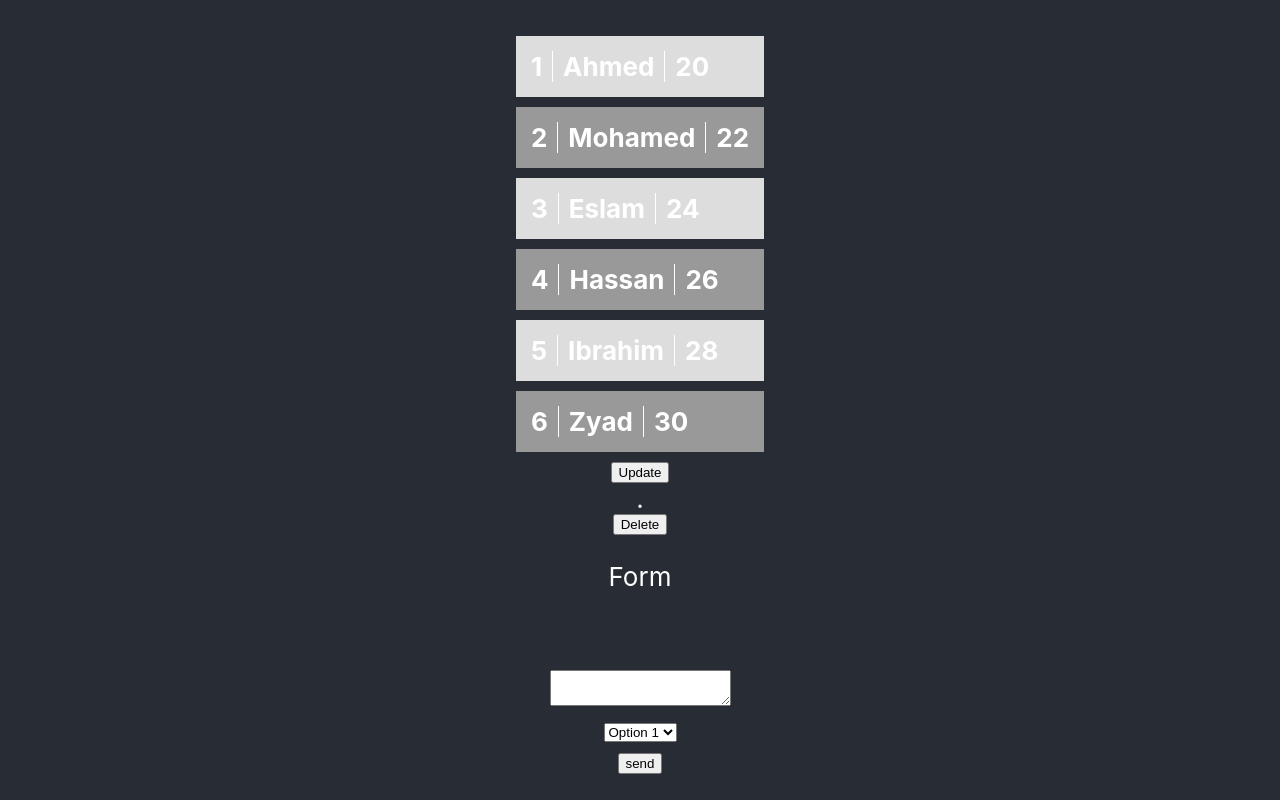
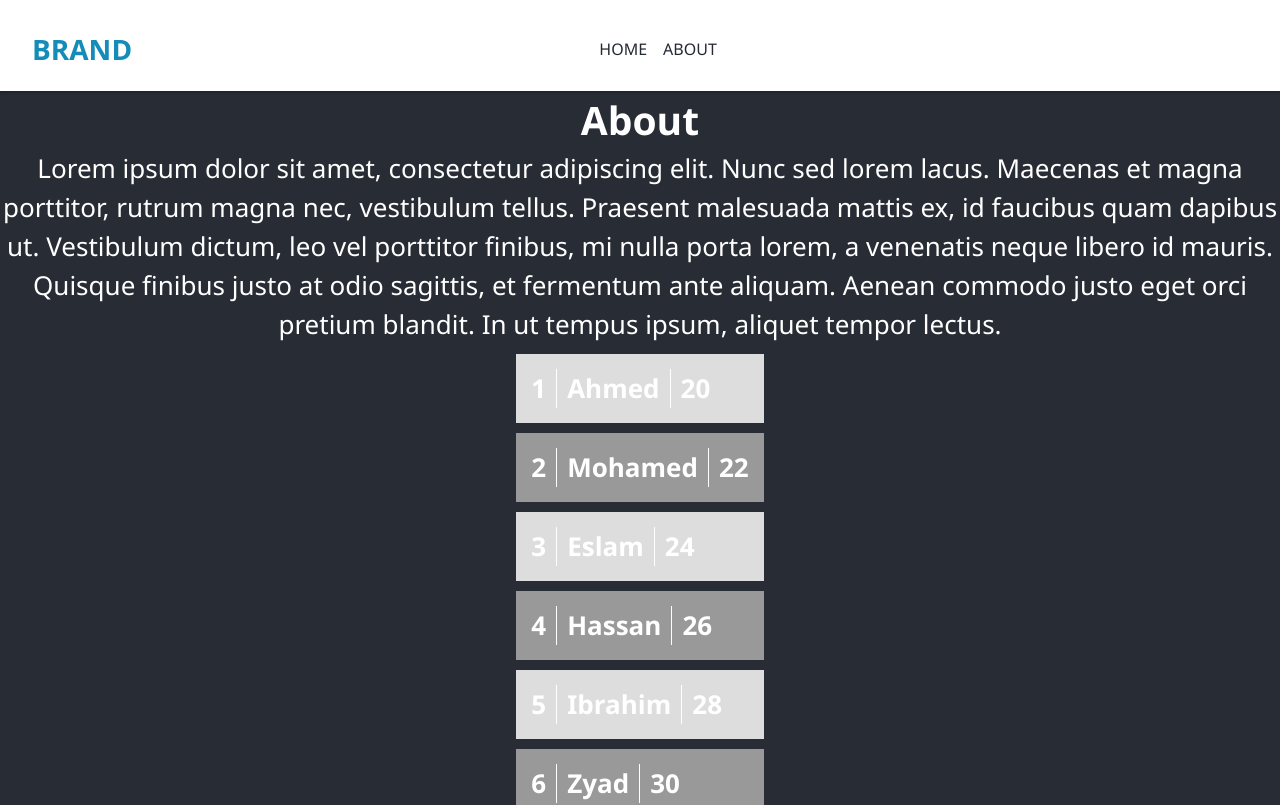
Before and after one commit to asayedio/myfirst-react-app, a React (Create React App) app: page /about in a window 1280 px wide. Shown: the top 805 px of the page. Built offline with nearby package versions, Linux system fonts and the light colour scheme.

Commit message:
Implement react router

```diff
--- a/package.json
+++ b/package.json
@@ -8,6 +8,7 @@
     "@testing-library/user-event": "^7.2.1",
     "react": "^17.0.1",
     "react-dom": "^17.0.1",
+    "react-router-dom": "^5.2.0",
     "react-scripts": "3.4.4"
   },
   "scripts": {
--- a/src/App.js
+++ b/src/App.js
@@ -1,9 +1,13 @@
 import React, { useState, Component } from 'react';
+import { BrowserRouter, Route } from 'react-router-dom';
 import logo from './logo.svg';
 import './App.css';
 import Child from './Child.js';
 import { num1, num2, test, test2 } from './module.js';
 import Items from './components/Items.js';
+import Nav from './components/Nav.js';
+import Home from './components/Home';
+import About from './components/About';
 class App extends Component {
   // Declare a new state variable, which we'll call "count"
   /*   const [info, changeIntialInfo] = React.useState({
@@ -43,15 +47,15 @@ class App extends Component {
   state = {
     name: ''
   }
-  constructor(){
+  constructor() {
     super();
     console.log("constructor");
   }
-componentDidMount(){
+  componentDidMount() {
     console.log("componentDidMount");
   }
-componentDidUpdate(preveprops,prevState){
-  console.log("componentDidUpdate",preveprops,prevState);
+  componentDidUpdate(preveprops, prevState) {
+    console.log("componentDidUpdate", preveprops, prevState);
   }
   state = {
     items: [
@@ -65,9 +69,9 @@ componentDidUpdate(preveprops,prevState){
   };
   update = (e) => {
     let items = this.state.items;
-    items.push({id:7,name:'Mo',age:40});
+    items.push({ id: 7, name: 'Mo', age: 40 });
     this.setState({
-      items : items
+      items: items
     })
   }
   delete = (e) => {
@@ -89,6 +93,7 @@ componentDidUpdate(preveprops,prevState){
   render() {
     console.log("render");
     return (
+      <BrowserRouter>
         <div className="App">
           <header className="App-header">
             {/* <p>
@@ -103,7 +108,13 @@ componentDidUpdate(preveprops,prevState){
         <button onClick={() => changeInfo()} >Change</button>
         <p>{info.name}</p>
         <p>{info.age}</p> */}
-
+            <Nav />
+            <Route exact path="/home">
+              <Home />
+            </Route>
+            <Route exact path="/about">
+              <About />
+            </Route>
             <Items items={this.state.items} />
             <button onClick={this.update}>Update</button>.
           <button onClick={this.delete}>Delete</button>
@@ -125,6 +136,9 @@ componentDidUpdate(preveprops,prevState){
             </form>
           </header>
         </div>
+
+      </BrowserRouter>
+
     );
   }
 }
--- /dev/null
+++ b/src/components/About.js
@@ -0,0 +1,10 @@
+import React, { Component } from 'react';
+const About = () => {
+    return(
+        <div>
+            <h2>About</h2>
+            <p>Lorem ipsum dolor sit amet, consectetur adipiscing elit. Nunc sed lorem lacus. Maecenas et magna porttitor, rutrum magna nec, vestibulum tellus. Praesent malesuada mattis ex, id faucibus quam dapibus ut. Vestibulum dictum, leo vel porttitor finibus, mi nulla porta lorem, a venenatis neque libero id mauris. Quisque finibus justo at odio sagittis, et fermentum ante aliquam. Aenean commodo justo eget orci pretium blandit. In ut tempus ipsum, aliquet tempor lectus.</p>
+        </div>
+    )
+}
+export default About;
--- /dev/null
+++ b/src/components/Home.js
@@ -0,0 +1,10 @@
+import React, { Component } from 'react';
+const Home = () => {
+    return(
+        <div>
+            <h2>Home</h2>
+            <p>Lorem ipsum dolor sit amet, consectetur adipiscing elit. Nunc sed lorem lacus. Maecenas et magna porttitor, rutrum magna nec, vestibulum tellus. Praesent malesuada mattis ex, id faucibus quam dapibus ut. Vestibulum dictum, leo vel porttitor finibus, mi nulla porta lorem, a venenatis neque libero id mauris. Quisque finibus justo at odio sagittis, et fermentum ante aliquam. Aenean commodo justo eget orci pretium blandit. In ut tempus ipsum, aliquet tempor lectus.</p>
+        </div>
+    )
+}
+export default Home;
--- /dev/null
+++ b/src/components/Nav.css
@@ -0,0 +1,195 @@
+*,
+*::before,
+*::after {
+  padding: 0;
+  margin: 0;
+  box-sizing: border-box;
+  list-style: none;
+  list-style-type: none;
+  text-decoration: none;
+  -moz-osx-font-smoothing: grayscale;
+  -webkit-font-smoothing: antialiased;
+  text-rendering: optimizeLegibility;
+}
+
+img {
+  display: block;
+  width: 100%;
+  height: auto;
+}
+
+a,
+button {
+  font-family: inherit;
+  font-size: inherit;
+  line-height: inherit;
+  cursor: pointer;
+  border: none;
+  outline: none;
+  background: none;
+  text-decoration: none;
+}
+
+.container {
+  max-width: 90rem;
+  width: 100%;
+  height: auto;
+  padding: 0 2rem;
+  margin: 0 auto;
+}
+@media only screen and (min-width: 768px) {
+  .container {
+    padding: 0 4rem;
+    margin: 0 auto;
+  }
+}
+
+.brand {
+  font-family: inherit;
+  font-size: 1.75rem;
+  font-weight: 700;
+  line-height: inherit;
+  color: #148cb8;
+  text-transform: uppercase;
+  text-rendering: optimizeLegibility;
+}
+
+.navbar {
+  width: 100%;
+  height: auto;
+  padding: 1rem 2rem;
+  color: #252a32;
+  background: #ffffff;
+  box-shadow: 0 1px 3px rgba(0, 0, 0, 0.12), 0 1px 3px rgba(0, 0, 0, 0.24);
+}
+@media only screen and (min-width: 768px) {
+  .navbar {
+    display: -webkit-box;
+    display: flex;
+    -webkit-box-orient: horizontal;
+    -webkit-box-direction: normal;
+            flex-direction: row;
+    -webkit-box-pack: justify;
+            justify-content: space-between;
+    -webkit-box-align: center;
+            align-items: center;
+    margin: 0 auto;
+  }
+}
+.navbar .navbrand {
+  display: -webkit-box;
+  display: flex;
+  -webkit-box-orient: horizontal;
+  -webkit-box-direction: normal;
+          flex-direction: row;
+  -webkit-box-pack: justify;
+          justify-content: space-between;
+  -webkit-box-align: center;
+          align-items: center;
+}
+.navbar .navbrand .burger {
+  display: -webkit-box;
+  display: flex;
+  -webkit-box-orient: horizontal;
+  -webkit-box-direction: normal;
+          flex-direction: row;
+  -webkit-box-pack: center;
+          justify-content: center;
+  -webkit-box-align: center;
+          align-items: center;
+  cursor: pointer;
+  border: none;
+  outline: none;
+  background: none;
+  -webkit-transition: all 0.35s ease;
+  transition: all 0.35s ease;
+}
+.navbar .navbrand .burger-close {
+  display: none;
+}
+.navbar .navbrand .burger.active .burger-open {
+  display: none;
+}
+.navbar .navbrand .burger.active .burger-close {
+  display: -webkit-box;
+  display: flex;
+}
+@media only screen and (min-width: 768px) {
+  .navbar .navbrand .burger {
+    display: none;
+  }
+}
+.navbar .menu {
+  width: 100%;
+  height: 0;
+  overflow: hidden;
+  -webkit-transition: all 0.5s ease;
+  transition: all 0.5s ease;
+}
+.navbar .menu-item {
+  margin: 0.5rem 0;
+}
+.navbar .menu-link {
+  font-family: inherit;
+  font-size: 1rem;
+  font-weight: 500;
+  line-height: inherit;
+  color: #252a32;
+  text-transform: uppercase;
+  text-rendering: optimizeLegibility;
+  -webkit-transition: all 0.35s ease;
+  transition: all 0.35s ease;
+}
+.navbar .menu-link:hover {
+  color: #148cb8;
+}
+.navbar .menu.active {
+  width: 100%;
+  height: 10rem;
+  margin: 1rem 0;
+}
+@media only screen and (min-width: 768px) {
+  .navbar .menu {
+    display: -webkit-box;
+    display: flex;
+    -webkit-box-orient: horizontal;
+    -webkit-box-direction: normal;
+            flex-direction: row;
+    -webkit-box-pack: center;
+            justify-content: center;
+    -webkit-box-align: center;
+            align-items: center;
+    height: auto;
+  }
+  .navbar .menu-item {
+    padding: 0;
+    margin: 0 0.5rem;
+  }
+}
+.navbar .social {
+  display: none;
+  -webkit-box-orient: horizontal;
+  -webkit-box-direction: normal;
+          flex-direction: row;
+  -webkit-box-pack: center;
+          justify-content: center;
+  -webkit-box-align: center;
+          align-items: center;
+}
+.navbar .social-item {
+  font-size: 1.65rem;
+  line-height: inherit;
+  margin: 0 0.5rem;
+  color: #252a32;
+  -webkit-transition: all 0.35s ease;
+  transition: all 0.35s ease;
+}
+.navbar .social-item:hover {
+  color: #148cb8;
+}
+@media only screen and (min-width: 768px) {
+  .navbar .social {
+    display: -webkit-box;
+    display: flex;
+  }
+}
--- /dev/null
+++ b/src/components/Nav.js
@@ -0,0 +1,36 @@
+import React, { Component } from 'react';
+import './Nav.css';
+const Nav = () => {
+    return(
+        <nav class="navbar">
+	<div class="navbrand">
+		<h1><a href="./index.html" class="brand">Brand</a></h1>
+		<div class="burger" id="burger">
+			<span class="burger-open">
+				<svg xmlns="http://www.w3.org/2000/svg" width="24" height="16">
+					<g fill="#252a32" fill-rule="evenodd">
+						<path d="M0 0h24v2H0zM0 7h24v2H0zM0 14h24v2H0z" />
+					</g>
+				</svg>
+			</span>
+			<span class="burger-close">
+				<svg xmlns="http://www.w3.org/2000/svg" width="20" height="20">
+					<path fill="#252a32" fill-rule="evenodd" d="M17.778.808l1.414 1.414L11.414 10l7.778 7.778-1.414 1.414L10 11.414l-7.778 7.778-1.414-1.414L8.586 10 .808 2.222 2.222.808 10 8.586 17.778.808z" />
+				</svg>
+			</span>
+		</div>
+	</div>
+	<ul class="menu" id="menu">
+		<li class="menu-item"><a href="/home" class="menu-link">Home</a></li>
+		<li class="menu-item"><a href="/about" class="menu-link">About</a></li>
+	</ul>
+	<div class="social">
+		<a href="#" class="social-item"><i class="fab fa-facebook"></i></a>
+		<a href="#" class="social-item"><i class="fab fa-twitter"></i></a>
+		<a href="#" class="social-item"><i class="fab fa-instagram"></i></a>
+		<a href="#" class="social-item"><i class="fab fa-pinterest"></i></a>
+	</div>
+</nav>
+    )
+}
+export default Nav;
--- a/src/index.css
+++ b/src/index.css
@@ -1,10 +1,10 @@
 body {
-  margin: 0;
-  font-family: -apple-system, BlinkMacSystemFont, 'Segoe UI', 'Roboto', 'Oxygen',
-    'Ubuntu', 'Cantarell', 'Fira Sans', 'Droid Sans', 'Helvetica Neue',
-    sans-serif;
-  -webkit-font-smoothing: antialiased;
-  -moz-osx-font-smoothing: grayscale;
+  font-family: "Segoe UI", Tahoma, Geneva, Verdana, sans-serif;
+  font-size: 1rem;
+  font-weight: normal;
+  line-height: 1.5;
+  color: #252a32;
+  background: #f1f5f8;
 }
 
 code {
```
Also changed, not shown: 1 other file (tests, documents, lock files or other folders). Lines whose indentation alone changed are shown as unchanged.
